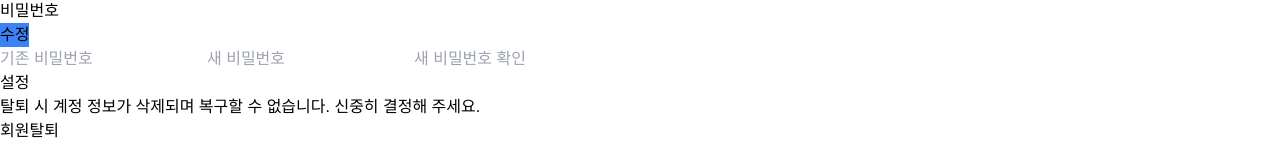
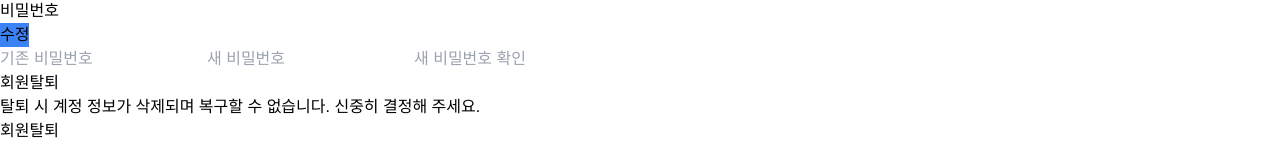
Before and after one commit to ariari12/clean-meet, a Next.js app in the folder frontend/: page /users/profile/personalProfile in a window 1280 px wide. Shown: the part 193-354 px from the top of the page. Built offline with nearby package versions, Linux system fonts and the light colour scheme; no server answers.

Commit message:
chore: 영역 조정, 문구 변경

```diff
--- a/frontend/src/pages/users/profile/personalProfile.tsx
+++ b/frontend/src/pages/users/profile/personalProfile.tsx
@@ -120,7 +120,7 @@ const PersonalProfilePage = () => {
 
       {/* 설정 */}
       <div className="w-full mt-4 p-4 bg-gray-50 rounded-lg shadow-sm">
-        <h3 className="text-lg font-semibold mb-3 text-zinc-900">설정</h3>
+        <h3 className="text-lg font-semibold mb-3 text-zinc-900">회원탈퇴</h3>
         <div className="flex justify-between items-center space-x-4">
           <p className="text-sm text-red-600 mb-0">
             탈퇴 시 계정 정보가 삭제되며 복구할 수 없습니다. 신중히 결정해
--- a/frontend/src/pages/users/signup.tsx
+++ b/frontend/src/pages/users/signup.tsx
@@ -8,7 +8,7 @@ const SignupPage: React.FC = () => {
   const [activeTab, setActiveTab] = useState<ActiveTab>("general");
 
   return (
-    <div className="relative w-full h-[100vh] flex flex-col justify-center items-center text-center">
+    <div className="relative w-full my-[120px] min-h-[80vh] flex flex-col justify-center items-center text-center">
       <div className="text-center font-black text-[30px] text-[#1089d3]">
         회원가입
       </div>
```
